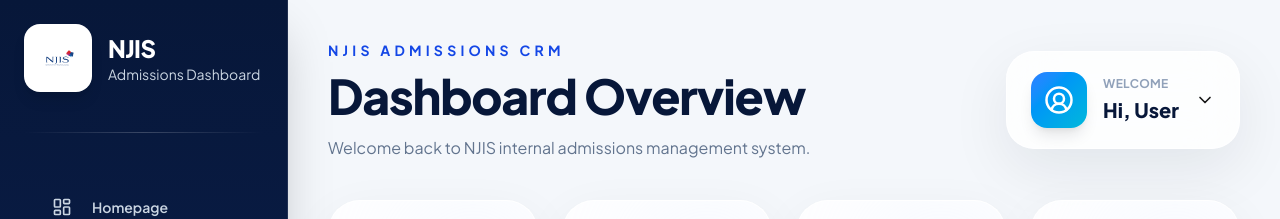
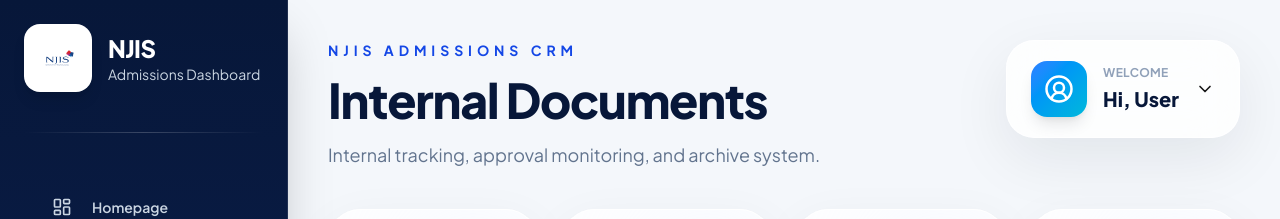
Before and after one commit to soktaviani-afk/njis-admission-dashboard, a Next.js app: page /internal-documents in a window 1280 px wide. Shown: the top 219 px of the page. Built offline with nearby package versions, Linux system fonts and the light colour scheme; no server answers.

Commit message:
update all

```diff
--- a/app/homepage/page.tsx
+++ b/app/homepage/page.tsx
@@ -220,7 +220,7 @@
           >
             <div className="flex items-center justify-between">
               <div>
-                <p className="text-sm uppercase tracking-[0.3em] text-slate-400">
+                <p className="text-sm uppercase tracking-[0.35em] text-slate-400">
                   Dashboard
                 </p>
 
--- a/app/internal-documents/page.tsx
+++ b/app/internal-documents/page.tsx
@@ -229,7 +229,11 @@
       <Sidebar />
 
       <section className="flex-1 p-10">
-        <Topbar />
+
+        <Topbar
+  title="Internal Documents"
+  subtitle="Internal tracking, approval monitoring, and archive system."
+/>
 
         {/* Analytics */}
         <section className="mt-8 grid grid-cols-1 gap-6 md:grid-cols-2 xl:grid-cols-4">
--- a/app/student-exit/page.tsx
+++ b/app/student-exit/page.tsx
@@ -239,7 +239,12 @@
 
       {/* Main Content */}
 <main className="flex-1 p-8 lg:p-10">
-  <Topbar />
+
+  <Topbar
+  title="Student Exit Analysis"
+  subtitle="Comprehensive analytics and insights for student withdrawal and retention monitoring."
+/>
+
         {/* Header */}
         <div className="flex flex-col gap-5 lg:flex-row lg:items-end lg:justify-between">
           <div>
--- a/components/layout/topbar.tsx
+++ b/components/layout/topbar.tsx
@@ -5,7 +5,9 @@
   useState,
 } from "react";
 
-import { useRouter } from "next/navigation";
+import {
+  useRouter,
+} from "next/navigation";
 
 import {
   ChevronDown,
@@ -13,14 +15,27 @@
   UserCircle2,
 } from "lucide-react";
 
-export default function Topbar() {
-  const router = useRouter();
+type TopbarProps = {
+  title?: string;
+  subtitle?: string;
+};
 
-  const [currentUser, setCurrentUser] =
-    useState<any>(null);
+export default function Topbar({
+  title = "Dashboard Overview",
+  subtitle = "Welcome back to NJIS internal admissions management system.",
+}: TopbarProps) {
+  const router =
+    useRouter();
 
-  const [openProfile, setOpenProfile] =
-    useState(false);
+  const [
+    currentUser,
+    setCurrentUser,
+  ] = useState<any>(null);
+
+  const [
+    openProfile,
+    setOpenProfile,
+  ] = useState(false);
 
   useEffect(() => {
     const storedUser =
@@ -48,23 +63,23 @@
   }
 
   return (
-    <div className="mb-10 flex items-center justify-between">
+    <div className="mb-10 flex flex-col gap-6 lg:flex-row lg:items-start lg:justify-between">
+      {/* Left */}
       <div>
-        <p className="text-sm font-bold uppercase tracking-[0.3em] text-blue-700">
+        <p className="text-sm font-bold uppercase tracking-[0.35em] text-blue-700">
           NJIS Admissions CRM
         </p>
 
-        <h1 className="mt-3 text-5xl font-extrabold tracking-tight text-[#071739]">
-          Dashboard Overview
+        <h1 className="mt-4 text-5xl font-extrabold tracking-tight text-[#071739]">
+          {title}
         </h1>
 
-        <p className="mt-4 max-w-2xl text-slate-500">
-          Welcome back to NJIS
-          internal admissions
-          management system.
+        <p className="mt-4 max-w-3xl text-lg leading-relaxed text-slate-500">
+          {subtitle}
         </p>
       </div>
 
+      {/* Right */}
       <div className="relative">
         <button
           onClick={() =>
@@ -72,14 +87,16 @@
               !openProfile
             )
           }
-          className="flex items-center gap-4 rounded-[28px] border border-white/70 bg-white/80 px-6 py-5 shadow-[0_20px_60px_rgba(15,23,42,0.08)] backdrop-blur-xl transition hover:shadow-xl"
+          className="flex items-center gap-4 rounded-[28px] border border-white/70 bg-white/80 px-6 py-5 shadow-[0_20px_60px_rgba(15,23,42,0.08)] backdrop-blur-xl transition-all duration-300 hover:shadow-xl"
         >
+          {/* Avatar */}
           <div className="flex h-14 w-14 items-center justify-center rounded-2xl bg-gradient-to-br from-blue-500 to-cyan-500 text-white shadow-lg">
             <UserCircle2
               size={30}
             />
           </div>
 
+          {/* User Info */}
           <div className="text-left">
             <p className="text-xs font-bold uppercase tracking-wide text-slate-400">
               Welcome
@@ -87,20 +104,15 @@
 
             <h3 className="mt-1 text-xl font-extrabold text-[#071739]">
               Hi,{" "}
-              {currentUser?.name
-                ?.split(".")[0]
-                ?.charAt(0)
-                ?.toUpperCase() +
-                currentUser?.name
-                  ?.split(".")[0]
-                  ?.slice(1) ||
+              {currentUser?.name ||
                 "User"}
             </h3>
           </div>
 
+          {/* Arrow */}
           <ChevronDown
             size={20}
-            className={`transition ${
+            className={`transition duration-300 ${
               openProfile
                 ? "rotate-180"
                 : ""
@@ -108,6 +120,7 @@
           />
         </button>
 
+        {/* Dropdown */}
         {openProfile && (
           <div className="absolute right-0 top-24 z-50 w-80 rounded-[28px] border border-white/70 bg-white/95 p-6 shadow-[0_25px_80px_rgba(15,23,42,0.15)] backdrop-blur-xl">
             <div className="flex items-center gap-4">
@@ -125,11 +138,14 @@
                 </h3>
 
                 <p className="mt-1 text-sm text-slate-500">
-                  {currentUser?.role}
+                  {
+                    currentUser?.role
+                  }
                 </p>
               </div>
             </div>
 
+            {/* Status */}
             <div className="mt-6 rounded-2xl bg-slate-50 p-4">
               <p className="text-xs font-bold uppercase tracking-wide text-slate-400">
                 Account Status
@@ -140,13 +156,16 @@
               </p>
             </div>
 
+            {/* Logout */}
             <button
               onClick={
                 handleLogout
               }
-              className="mt-6 flex w-full items-center justify-center gap-3 rounded-2xl bg-red-500 px-5 py-4 font-bold text-white transition hover:bg-red-600"
+              className="mt-6 flex w-full items-center justify-center gap-3 rounded-2xl bg-red-500 px-5 py-4 font-bold text-white transition-all duration-300 hover:bg-red-600"
             >
-              <LogOut size={20} />
+              <LogOut
+                size={20}
+              />
 
               Logout
             </button>
```
